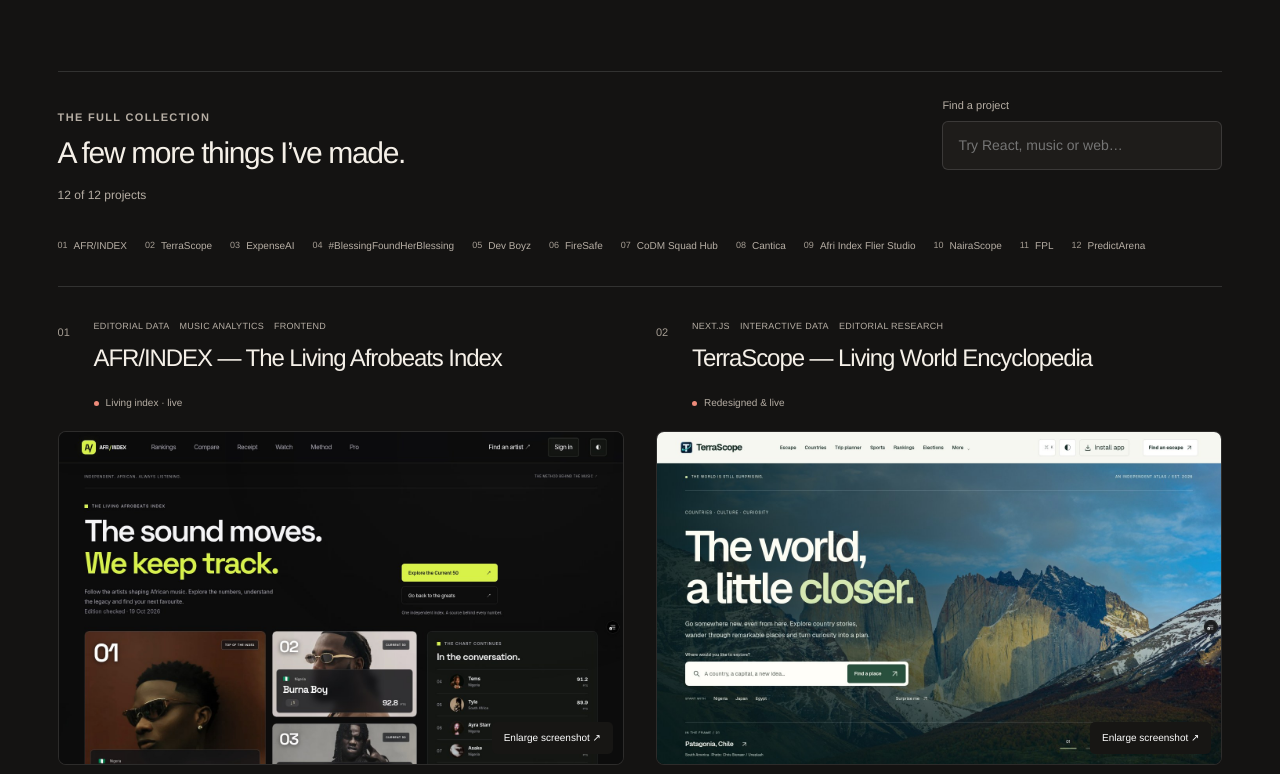
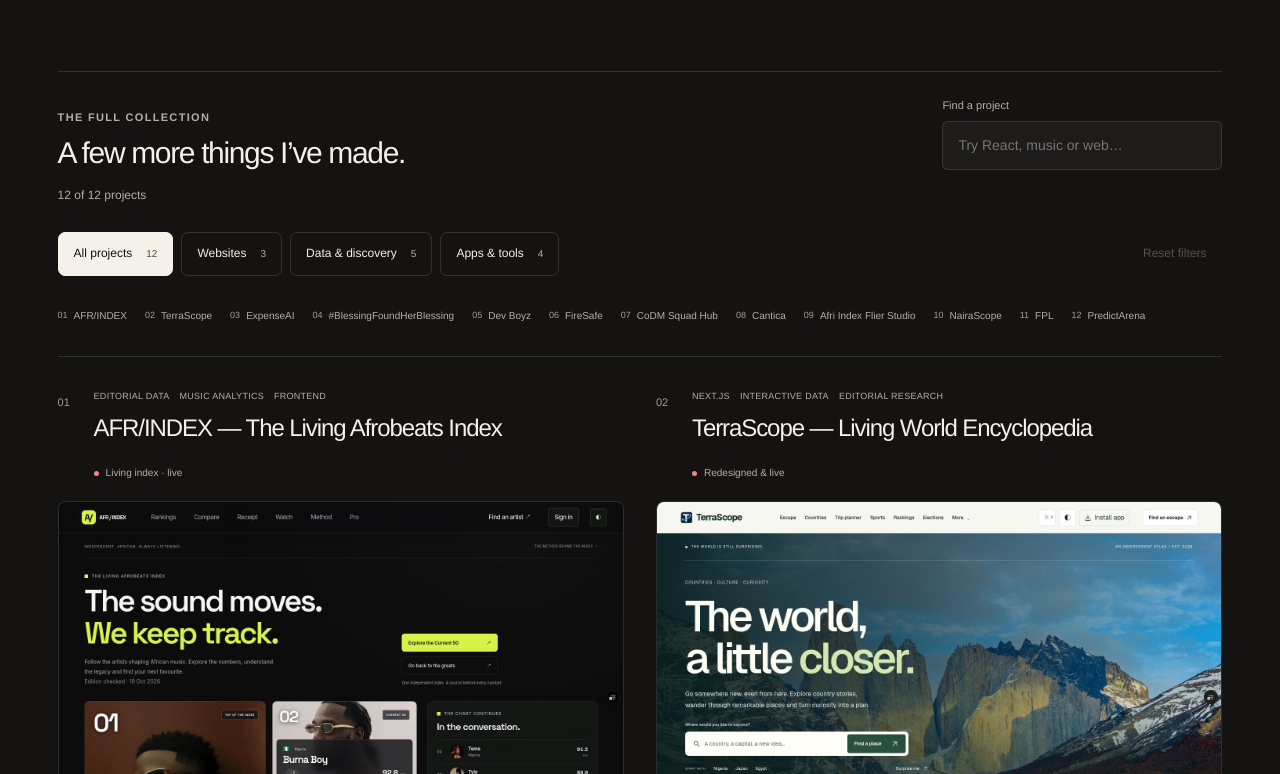
Before and after one commit to codeWithGojo/portfolio, a React (Vite) app: page / in a window 1280 px wide. Shown: the part 2026-2800 px from the top of the page. Built offline with nearby package versions, Linux system fonts and the light colour scheme.

Commit message:
Improve collection filters, screenshot gallery and contact footer

```diff
--- a/src/App.tsx
+++ b/src/App.tsx
@@ -43,6 +43,11 @@
   },
 ];
 
+const projectGroups = ["All projects", "Websites", "Data & discovery", "Apps & tools"] as const;
+type ProjectGroup = typeof projectGroups[number];
+const groupFor = (id: string): ProjectGroup => ["wedding", "dev-boyz", "cantica"].includes(id) ? "Websites" : ["afri-index", "terrascope", "nairascope", "fpl", "predictarena"].includes(id) ? "Data & discovery" : "Apps & tools";
+const gallery = projects.filter(project => project.image);
+
 const stack = [
   { label: "Frontend", tools: ["JavaScript", "TypeScript", "React", "React Native", "Expo"] },
   { label: "Backend & data", tools: ["Node.js", "Express", "Python", "Flask", "PostgreSQL", "Firebase", "MongoDB"] },
@@ -69,11 +74,12 @@
   const [menuOpen, setMenuOpen] = useState(false);
   const [spotlightIndex, setSpotlightIndex] = useState(0);
   const [projectQuery, setProjectQuery] = useState("");
+  const [projectGroup, setProjectGroup] = useState<ProjectGroup>("All projects");
   const reduced = useReducedMotion();
   const spotlight = featuredProjects[spotlightIndex];
-  const visibleProjects = projects.filter(project => `${project.title} ${project.tags.join(" ")} ${project.tech.join(" ")}`.toLowerCase().includes(projectQuery.trim().toLowerCase()));
+  const visibleProjects = projects.filter(project => (projectGroup === "All projects" || groupFor(project.id) === projectGroup) && `${project.title} ${project.tags.join(" ")} ${project.tech.join(" ")}`.toLowerCase().includes(projectQuery.trim().toLowerCase()));
   useEffect(() => {
-    const revealLinkedProject = () => { if (projects.some(project => location.hash === `#${project.id}`)) setProjectQuery(""); };
+    const revealLinkedProject = () => { if (projects.some(project => location.hash === `#${project.id}`)) { setProjectQuery(""); setProjectGroup("All projects"); } };
     window.addEventListener("hashchange", revealLinkedProject);
     return () => window.removeEventListener("hashchange", revealLinkedProject);
   }, []);
@@ -82,6 +88,12 @@
   });
   const [preview, setPreview] = useState<{ image: string; title: string } | null>(null);
   const previewDialog = useRef<HTMLDialogElement>(null);
+  const movePreview = (direction: number) => {
+    if (!preview) return;
+    const current = gallery.findIndex(project => project.image === preview.image);
+    const next = gallery[(current + direction + gallery.length) % gallery.length];
+    setPreview({image: next.image!, title: next.title});
+  };
   useEffect(() => {
     if (preview) previewDialog.current?.showModal();
     else previewDialog.current?.close();
@@ -133,8 +145,8 @@
             </div>
             <div className="folio-stage">
               <div className="stage-heading"><span>ON MY DESK</span><span>0{spotlightIndex + 1} / 03</span></div>
-              <div className="stage-window"><div className="window-chrome" aria-hidden="true"><span/><span/><span/><i>{spotlight.title.split(" — ")[0]}</i></div><a href={`#${spotlight.id}`} onClick={()=>setProjectQuery("")} aria-label={`Explore ${spotlight.title.split(" — ")[0]}`}><motion.img key={spotlight.id} src={spotlight.image} alt={`${spotlight.title.split(" — ")[0]} project interface`} width={1440} height={900} initial={reduced?false:{opacity:.4,y:14}} animate={{opacity:1,y:0}} transition={{duration:.35,ease:"easeOut"}} /></a></div>
-              <div className="stage-caption" aria-live="polite"><div><strong>{spotlight.title.split(" — ")[0]}</strong><p>{spotlight.summary}</p></div><a href={`#${spotlight.id}`} onClick={()=>setProjectQuery("")} aria-label={`Read about ${spotlight.title.split(" — ")[0]}`}><MarkIcon name="arrow"/></a></div>
+              <div className="stage-window"><div className="window-chrome" aria-hidden="true"><span/><span/><span/><i>{spotlight.title.split(" — ")[0]}</i></div><a href={`#${spotlight.id}`} onClick={()=>{setProjectQuery("");setProjectGroup("All projects");}} aria-label={`Explore ${spotlight.title.split(" — ")[0]}`}><motion.img key={spotlight.id} src={spotlight.image} alt={`${spotlight.title.split(" — ")[0]} project interface`} width={1440} height={900} initial={reduced?false:{opacity:.4,y:14}} animate={{opacity:1,y:0}} transition={{duration:.35,ease:"easeOut"}} /></a></div>
+              <div className="stage-caption" aria-live="polite"><div><strong>{spotlight.title.split(" — ")[0]}</strong><p>{spotlight.summary}</p></div><a href={`#${spotlight.id}`} onClick={()=>{setProjectQuery("");setProjectGroup("All projects");}} aria-label={`Read about ${spotlight.title.split(" — ")[0]}`}><MarkIcon name="arrow"/></a></div>
               <div className="stage-tabs" role="group" aria-label="Preview a featured project">{featuredProjects.map((project,index)=><button key={project.id} type="button" onClick={()=>setSpotlightIndex(index)} aria-pressed={index===spotlightIndex}><span>0{index+1}</span>{project.title.split(" — ")[0]}</button>)}</div>
             </div>
           </div>
@@ -159,18 +171,19 @@
             <div className="featured-work" aria-label="Featured projects">
               {featuredProjects.map((project, index) => (
                 <article className="featured-project" key={project.id}>
-                  {project.image && <a className="featured-image" href={`#${project.id}`} onClick={()=>setProjectQuery("")} aria-label={`Read the ${project.title.split(" — ")[0]} case study`}><img src={project.image} alt={`${project.title.split(" — ")[0]} interface preview`} width={project.imageWidth ?? 1440} height={project.imageHeight ?? 900} loading="lazy" decoding="async" /></a>}
-                  <div className="featured-copy"><span className="featured-label">Featured {String(index + 1).padStart(2, "0")} · {project.tags[0]}</span><h3>{project.title.split(" — ")[0]}</h3><p>{project.summary}</p><div className="featured-actions"><a className="featured-action" href={`#${project.id}`} onClick={()=>setProjectQuery("")}>Read the case study <MarkIcon name="arrow" /></a>{project.links.filter(link => !link.href.includes("github.com")).slice(0, 1).map(link => <a className="featured-live" href={link.href} target="_blank" rel="noreferrer" key={link.href}>Open live site <MarkIcon name="arrow" /></a>)}</div></div>
+                  {project.image && <a className="featured-image" href={`#${project.id}`} onClick={()=>{setProjectQuery("");setProjectGroup("All projects");}} aria-label={`Read the ${project.title.split(" — ")[0]} case study`}><img src={project.image} alt={`${project.title.split(" — ")[0]} interface preview`} width={project.imageWidth ?? 1440} height={project.imageHeight ?? 900} loading="lazy" decoding="async" /></a>}
+                  <div className="featured-copy"><span className="featured-label">Featured {String(index + 1).padStart(2, "0")} · {project.tags[0]}</span><h3>{project.title.split(" — ")[0]}</h3><p>{project.summary}</p><div className="featured-actions"><a className="featured-action" href={`#${project.id}`} onClick={()=>{setProjectQuery("");setProjectGroup("All projects");}}>Read the case study <MarkIcon name="arrow" /></a>{project.links.filter(link => !link.href.includes("github.com")).slice(0, 1).map(link => <a className="featured-live" href={link.href} target="_blank" rel="noreferrer" key={link.href}>Open live site <MarkIcon name="arrow" /></a>)}</div></div>
                 </article>
               ))}
             </div>
             <div className="archive-toolbar"><div><p className="eyebrow">THE FULL COLLECTION</p><h3>A few more things I’ve made.</h3></div><label className="archive-search" htmlFor="project-search"><span>Find a project</span><input id="project-search" type="search" value={projectQuery} onChange={event=>setProjectQuery(event.target.value)} placeholder="Try React, music or web…" /></label><p className="archive-label" role="status">{visibleProjects.length} of {projects.length} projects</p></div>
           </div>
 
+          <div className="collection-filters shell" role="group" aria-label="Filter projects by type">{projectGroups.map(group => <button type="button" key={group} aria-pressed={group === projectGroup} onClick={() => setProjectGroup(group)}>{group}<span>{group === "All projects" ? projects.length : projects.filter(project => groupFor(project.id) === group).length}</span></button>)}<button className="collection-reset" type="button" disabled={!projectQuery && projectGroup === "All projects"} onClick={() => {setProjectQuery(""); setProjectGroup("All projects");}}>Reset filters</button></div>
           <nav className="project-index shell" aria-label="Jump to a project">
-            {projects.map((project, index) => <a key={project.id} href={`#${project.id}`} onClick={()=>setProjectQuery("")}><span>{String(index + 1).padStart(2, "0")}</span>{project.title.split(" — ")[0]}</a>)}
+            {projects.map((project, index) => <a key={project.id} href={`#${project.id}`} onClick={()=>{setProjectQuery("");setProjectGroup("All projects");}}><span>{String(index + 1).padStart(2, "0")}</span>{project.title.split(" — ")[0]}</a>)}
           </nav>
-          {!visibleProjects.length && <div className="archive-empty shell"><h3>No projects found.</h3><p>Try a different tool or project name.</p><button onClick={()=>setProjectQuery("")}>Show all projects</button></div>}
+          {!visibleProjects.length && <div className="archive-empty shell"><h3>No projects found.</h3><p>Try a different tool or project name.</p><button onClick={()=>{setProjectQuery("");setProjectGroup("All projects");}}>Show all projects</button></div>}
           <div className="projects-list shell">
             {visibleProjects.map((project) => (
 
@@ -365,13 +378,13 @@
         </button>
       </aside>
 
-      <dialog className="screenshot-dialog" ref={previewDialog} onCancel={() => setPreview(null)} onClose={() => setPreview(null)} onClick={(event) => { if (event.target === event.currentTarget) setPreview(null); }} aria-labelledby="preview-title">
-        {preview && <><div className="dialog-header"><h2 id="preview-title">{preview.title}</h2><button autoFocus onClick={() => setPreview(null)} aria-label="Close screenshot"><MarkIcon name="close" /></button></div><img src={preview.image} alt={`${preview.title} enlarged screenshot`} /></>}
+      <dialog className="screenshot-dialog" ref={previewDialog} onKeyDown={event => {if (event.key === "ArrowLeft") {event.preventDefault(); movePreview(-1);} if (event.key === "ArrowRight") {event.preventDefault(); movePreview(1);}}} onCancel={() => setPreview(null)} onClose={() => setPreview(null)} onClick={(event) => { if (event.target === event.currentTarget) setPreview(null); }} aria-labelledby="preview-title">
+        {preview && <><div className="dialog-header"><h2 id="preview-title">{preview.title}</h2><button autoFocus onClick={() => setPreview(null)} aria-label="Close screenshot"><MarkIcon name="close" /></button></div><img src={preview.image} alt={`${preview.title} enlarged screenshot`} /><div className="gallery-controls"><button type="button" onClick={() => movePreview(-1)} aria-label="Previous project screenshot">← Previous</button><p role="status">{gallery.findIndex(project => project.image === preview.image) + 1} / {gallery.length}</p><button type="button" onClick={() => movePreview(1)} aria-label="Next project screenshot">Next →</button></div></>}
       </dialog>
-      <footer className="site-footer shell">
-        <p>© 2026 Favour Imegu EwoMazino.</p>
-        <span>Design &amp; development by Favour.</span>
-        <a href="#home">Back to top ↑</a>
+      <footer className="folio-footer shell">
+        <div className="folio-footer-top"><a className="footer-signature" href="#home" aria-label="Favour, back to top">favour<span>.</span></a><p>Independent developer.<br/>A personal approach to every build.</p></div>
+        <div className="folio-footer-links"><nav aria-label="Footer portfolio links"><span>Take a look</span><a href="#projects">Selected work</a><a href="#services">Services</a><a href="#pricing">Project pricing</a></nav><nav aria-label="Footer contact links"><span>Start a conversation</span><a href={whatsappHref} target="_blank" rel="noreferrer">WhatsApp ↗</a><a href="mailto:Imegufavour30@gmail.com">Email ↗</a><a href="https://github.com/codeWithGojo" target="_blank" rel="noreferrer">GitHub ↗</a></nav><div><span>Have a brief ready?</span><p>A few lines about the idea, your timeline and what you need is a good start.</p><a className="resume-link" href={quoteHref("a new project")} target="_blank" rel="noreferrer">Tell me about it <MarkIcon name="arrow"/></a></div></div>
+        <div className="folio-footer-bottom"><p>© 2026 Favour Imegu EwoMazino.</p><span>Designed &amp; built by Favour.</span><a href="#home">Back to top ↑</a></div>
       </footer>
     </>
   );
--- /dev/null
+++ b/src/collection.css
@@ -0,0 +1,6 @@
+/* Collection browsing and a personal closing signature. */
+.collection-filters{display:flex;align-items:center;flex-wrap:wrap;gap:8px;margin-block:26px 8px}.collection-filters button{min-height:44px;border:1px solid var(--line);border-radius:7px;padding:10px 15px;background:transparent;font-size:12px;display:flex;gap:14px;align-items:center;transition:background .18s,color .18s,border-color .18s}.collection-filters button span{font-size:10px;color:var(--muted)}.collection-filters button[aria-pressed=true]{background:var(--text);color:var(--bg);border-color:var(--text)}.collection-filters button[aria-pressed=true] span{color:inherit;opacity:.75}.collection-filters .collection-reset{margin-left:auto;border-color:transparent;color:var(--muted)}.collection-reset:disabled{opacity:.4}.collection-filters button:not(:disabled):hover{border-color:var(--accent)}
+.gallery-controls{display:flex;align-items:center;justify-content:space-between;gap:16px;padding:16px 20px;border-top:1px solid var(--line);background:var(--panel)}.gallery-controls button{min-height:44px;padding:9px 14px;border:1px solid var(--line);background:var(--bg);border-radius:6px;font-size:12px}.gallery-controls button:hover{border-color:var(--accent);color:var(--accent)}.gallery-controls p{margin:0;color:var(--muted);font-size:12px;font-variant-numeric:tabular-nums}.screenshot-dialog{max-height:90dvh}.screenshot-dialog>img{max-height:65dvh;object-fit:contain;background:var(--bg-deep)}
+.folio-footer{padding-block:56px 30px}.folio-footer-top{display:flex;align-items:end;justify-content:space-between;gap:32px;padding-bottom:38px;border-bottom:1px solid var(--line)}.footer-signature{font-size:clamp(90px,15vw,210px);font-weight:650;letter-spacing:-.085em;line-height:.9}.footer-signature span{color:var(--accent)}.folio-footer-top>p{font-size:13px;color:var(--muted);line-height:1.7;margin:0 0 4px}.folio-footer-links{display:grid;grid-template-columns:1fr 1fr 1.3fr;gap:50px;padding-block:38px}.folio-footer-links nav{display:flex;flex-direction:column;align-items:start}.folio-footer-links>div>span,.folio-footer-links nav>span{display:block;font-size:11px;color:var(--muted);margin-bottom:16px}.folio-footer-links nav>a{font-size:14px;min-height:44px;display:flex;align-items:center}.folio-footer-links nav>a:hover{color:var(--accent)}.folio-footer-links>div>p{font-size:13px;color:var(--muted);max-width:290px}.folio-footer-bottom{display:flex;justify-content:space-between;align-items:center;gap:20px;flex-wrap:wrap;border-top:1px solid var(--line);padding-top:22px;font-size:10px;color:var(--muted)}.folio-footer-bottom p{margin:0}.folio-footer-bottom>a{min-height:44px;display:flex;align-items:center}
+@media(max-width:650px){.collection-filters{gap:6px}.collection-filters button{padding:9px 11px;font-size:11px;gap:8px}.collection-filters .collection-reset{margin-left:0}.folio-footer{padding-top:40px}.folio-footer-top{display:block}.folio-footer-top>p{margin-top:24px}.folio-footer-links{grid-template-columns:1fr 1fr;gap:28px}.folio-footer-links>div{grid-column:1/-1}.folio-footer-bottom{padding-bottom:60px;gap:8px 20px}.folio-footer-bottom p{width:100%}.gallery-controls{padding:10px 12px;gap:8px}}
+@media(prefers-reduced-motion:reduce){.collection-filters button{transition:none}}
--- a/src/main.tsx
+++ b/src/main.tsx
@@ -8,3 +8,5 @@
     <App />
   </StrictMode>
 );
+
+import "./collection.css";
```
